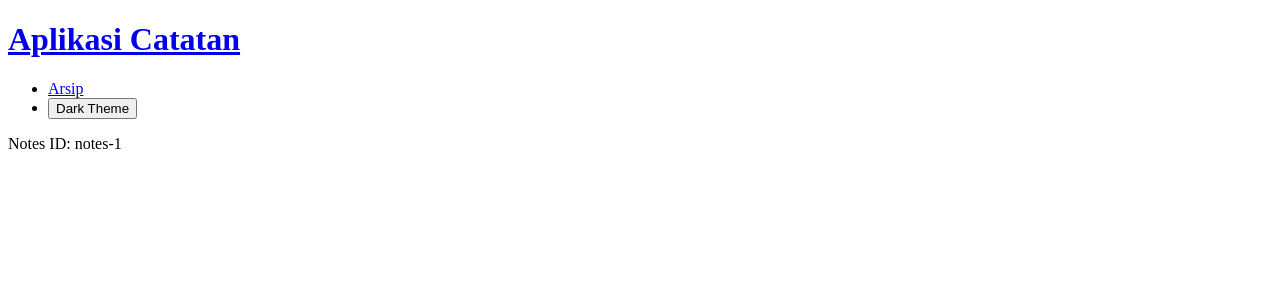
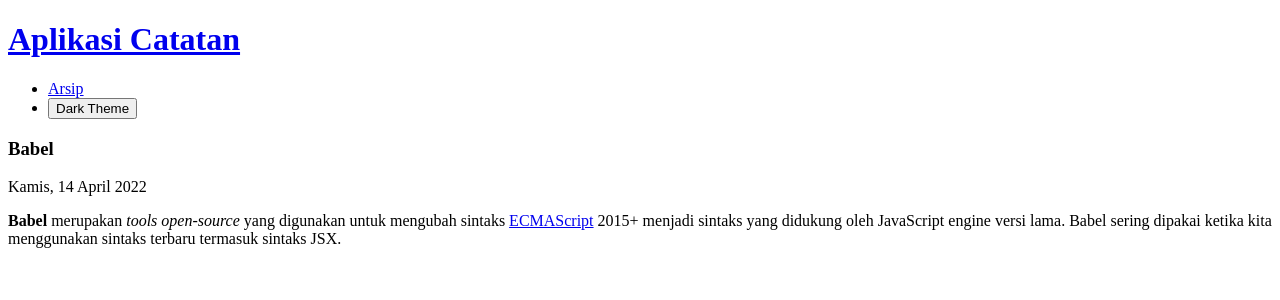
Before and after one commit to jhonarendra/react-personal-notes, a React (Create React App) app: page /notes/notes-1 in a window 1280 px wide. Shown: the top 300 px of the page. Built offline with nearby package versions, Linux system fonts and the light colour scheme; the HTML template or start-up script is replaced by a standard one.

Commit message:
add: html-react-parser for note body

```diff
--- a/package.json
+++ b/package.json
@@ -3,6 +3,7 @@
   "version": "0.1.0",
   "private": true,
   "dependencies": {
+    "html-react-parser": "^3.0.4",
     "prop-types": "^15.8.1",
     "react": "^18.2.0",
     "react-dom": "^18.2.0",
--- a/src/pages/notes/_id.jsx
+++ b/src/pages/notes/_id.jsx
@@ -1,13 +1,34 @@
-import React from 'react'
+import React, { useEffect, useState } from 'react'
+import parser from 'html-react-parser'
 import { useParams } from 'react-router-dom'
+import { showFormattedDate } from '../../utils'
+import { getNote } from '../../utils/local-data'
 
 export default function NotesIdPages() {
+  const [note, setNote] = useState({})
   const { id } = useParams()
+
+  useEffect(() => {
+    setNote(getNote(id))
+  }, [])
   return (
-    <p>
-      Notes ID:
-      {' '}
-      {id}
-    </p>
+    <secion className="detail-page">
+      { 'id' in note ? (
+        <>
+          <h3 className="detail-page__title">
+            { note.title }
+          </h3>
+          <p className="detail-page__createdAt">
+            {showFormattedDate(note.createdAt)}
+          </p>
+          <div className="detail-page__body">
+            { parser(note.body) }
+          </div>
+        </>
+      ) : (
+        <p>Data tidak ditemukan</p>
+      )}
+
+    </secion>
   )
 }
--- a/src/styles/style.css
+++ b/src/styles/style.css
@@ -138,6 +138,9 @@ main {
   line-height: 1.5;
   margin-top: 36px;
   font-size: 18px;
+}
+.detail-page__body a {
+  text-decoration: underline;
 }
 
 .detail-page__action, .homepage__action, .add-new-page__action {
--- a/src/utils/local-data.js
+++ b/src/utils/local-data.js
@@ -2,7 +2,7 @@ let notes = [
   {
     id: 'notes-1',
     title: 'Babel',
-    body: 'Babel merupakan tools open-source yang digunakan untuk mengubah sintaks ECMAScript 2015+ menjadi sintaks yang didukung oleh JavaScript engine versi lama. Babel sering dipakai ketika kita menggunakan sintaks terbaru termasuk sintaks JSX.',
+    body: '<b>Babel</b> merupakan <i>tools open-source</i> yang digunakan untuk mengubah sintaks <a href="https://en.wikipedia.org/wiki/ECMAScript">ECMAScript</a> 2015+ menjadi sintaks yang didukung oleh JavaScript engine versi lama. Babel sering dipakai ketika kita menggunakan sintaks terbaru termasuk sintaks JSX.',
     createdAt: '2022-04-14T04:27:34.572Z',
     archived: false
   },
```
Also changed, not shown: src/pages/notes/_id-edit.jsx (added), 1 other file (tests, documents, lock files or other folders).
